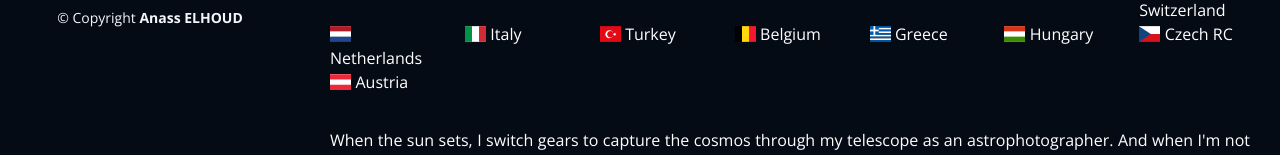
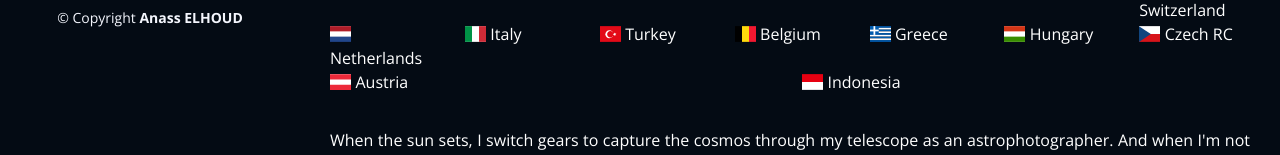
Before and after one commit to anasselhoud/aelhoud-old.github.io, a website: page index.html in a window 1280 px wide. Shown: the part 752-907 px from the top of the page. Drawn offline with nearby package versions, Linux system fonts and the light colour scheme; files whose address does not match are found by name.

Commit message:
Add Indonesia flag icon to the list

```diff
--- a/index.html
+++ b/index.html
@@ -179,6 +179,7 @@
             </div>
          <div class="row">
             <div class="col"><i class="flag-icon flag-icon-at"></i> Austria</div>
+            <div class="col"><i class="flag-icon flag-icon-id"></i> Indonesia</div>
           </div>
       <p style="margin-bottom:0.9cm;"></p>
       </div>
```
